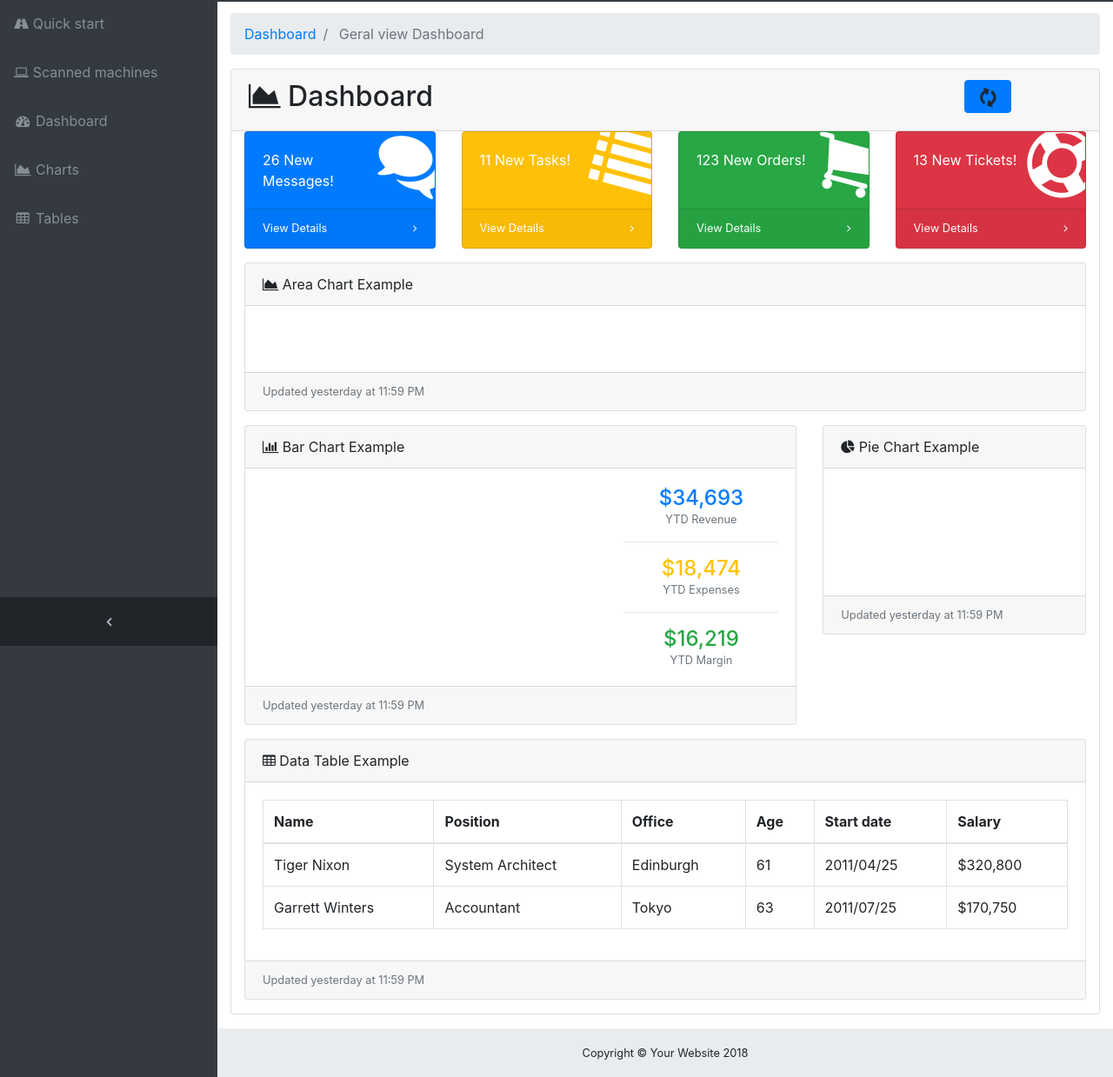
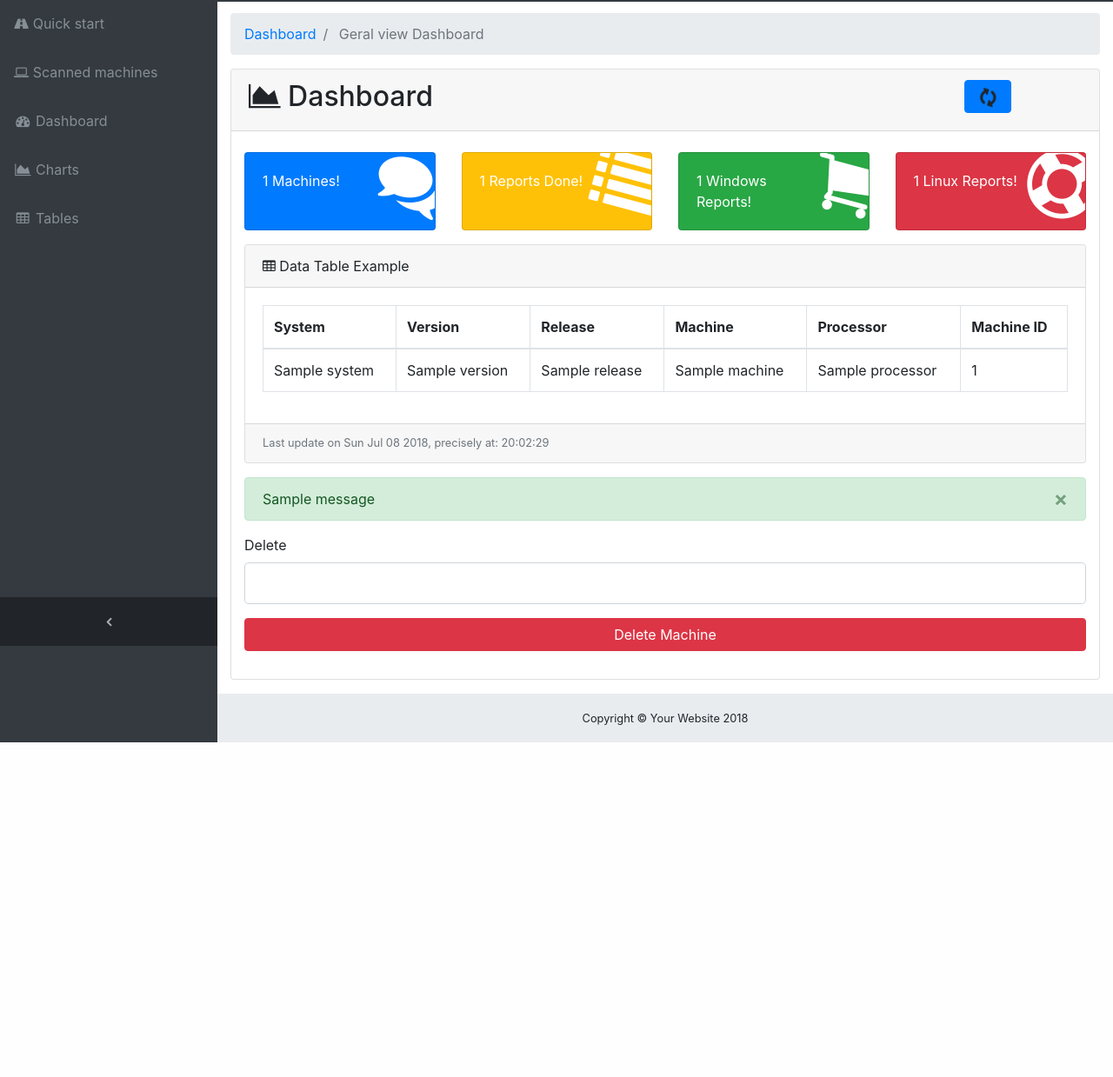
Before and after one commit to RicardoAJPinto/Back-End-ProjectoFinal, a Flask app: template flask/templates/dashboard/dashboard.html in a window 1280 px wide. Shown: the part 57-1296 px from the top of the page at 87% size. After the commit the page ends 911 px from the top, so only its background shows below. Run offline with Flask 2, Linux system fonts and the light colour scheme; tables that the repository leaves empty hold one stand-in row (values such as "Sample post"); the template is opened without the code that fills it: values that come from a table or form of the project are taken from there, most other values are stand-ins (such as "Sample title", 1, 10 or a date in 2020); one stand-in notice (Sample message) is shown; parts of the project's set-up code (start-up, migrations or seed data) failed here and were passed over; some libraries are stand-ins or nearby versions.

Commit message:
Frontend Update

```diff
--- a/flask/templates/dashboard/dashboard.html
+++ b/flask/templates/dashboard/dashboard.html
@@ -50,7 +50,7 @@ document.addEventListener('DOMContentLoaded', function main(e) {
 
 
 <div class="container">
-
+<br/>
     <!-- Icon Cards-->
 <div class="row">
     <div class="col-xl-3 col-sm-6 mb-3">
@@ -59,14 +59,9 @@ document.addEventListener('DOMContentLoaded', function main(e) {
           <div class="card-body-icon">
             <i class="fa fa-fw fa-comments"></i>
           </div>
-          <div class="mr-5">26 New Messages!</div>
+          <div class="mr-5">{{ json_size }} Machines!</div>
         </div>
-        <a class="card-footer text-white clearfix small z-1" href="#">
-          <span class="float-left">View Details</span>
-          <span class="float-right">
-            <i class="fa fa-angle-right"></i>
-          </span>
-        </a>
+
       </div>
     </div>
     <div class="col-xl-3 col-sm-6 mb-3">
@@ -75,14 +70,8 @@ document.addEventListener('DOMContentLoaded', function main(e) {
           <div class="card-body-icon">
             <i class="fa fa-fw fa-list"></i>
           </div>
-          <div class="mr-5">11 New Tasks!</div>
+          <div class="mr-5">{{ count }} Reports Done!</div>
         </div>
-        <a class="card-footer text-white clearfix small z-1" href="#">
-          <span class="float-left">View Details</span>
-          <span class="float-right">
-            <i class="fa fa-angle-right"></i>
-          </span>
-        </a>
       </div>
     </div>
     <div class="col-xl-3 col-sm-6 mb-3">
@@ -91,14 +80,8 @@ document.addEventListener('DOMContentLoaded', function main(e) {
           <div class="card-body-icon">
             <i class="fa fa-fw fa-shopping-cart"></i>
           </div>
-          <div class="mr-5">123 New Orders!</div>
+          <div class="mr-5">{{ count_win }} Windows Reports!</div>
         </div>
-        <a class="card-footer text-white clearfix small z-1" href="#">
-          <span class="float-left">View Details</span>
-          <span class="float-right">
-            <i class="fa fa-angle-right"></i>
-          </span>
-        </a>
       </div>
     </div>
     <div class="col-xl-3 col-sm-6 mb-3">
@@ -107,65 +90,13 @@ document.addEventListener('DOMContentLoaded', function main(e) {
           <div class="card-body-icon">
             <i class="fa fa-fw fa-support"></i>
           </div>
-          <div class="mr-5">13 New Tickets!</div>
+          <div class="mr-5">{{ count_lin }} Linux Reports!</div>
         </div>
-        <a class="card-footer text-white clearfix small z-1" href="#">
-          <span class="float-left">View Details</span>
-          <span class="float-right">
-            <i class="fa fa-angle-right"></i>
-          </span>
-        </a>
       </div>
     </div>
   </div>
-    <!-- Area Chart Example-->
-<div class="card mb-3">
-    <div class="card-header">
-      <i class="fa fa-area-chart"></i> Area Chart Example</div>
-    <div class="card-body">
-      <canvas id="myAreaChart" width="100%" height="30"></canvas>
-    </div>
-    <div class="card-footer small text-muted">Updated yesterday at 11:59 PM</div>
-  </div>
 
-  <div class="row">
-    <div class="col-lg-8">
-      <!-- Example Bar Chart Card-->
-      <div class="card mb-3">
-        <div class="card-header">
-          <i class="fa fa-bar-chart"></i> Bar Chart Example</div>
-        <div class="card-body">
-          <div class="row">
-            <div class="col-sm-8 my-auto">
-              <canvas id="myBarChart" width="100" height="50"></canvas>
-            </div>
-            <div class="col-sm-4 text-center my-auto">
-              <div class="h4 mb-0 text-primary">$34,693</div>
-              <div class="small text-muted">YTD Revenue</div>
-              <hr>
-              <div class="h4 mb-0 text-warning">$18,474</div>
-              <div class="small text-muted">YTD Expenses</div>
-              <hr>
-              <div class="h4 mb-0 text-success">$16,219</div>
-              <div class="small text-muted">YTD Margin</div>
-            </div>
-          </div>
-        </div>
-        <div class="card-footer small text-muted">Updated yesterday at 11:59 PM</div>
-      </div>
-    </div>
-    <div class="col-lg-4">
-      <!-- Example Pie Chart Card-->
-      <div class="card mb-3">
-        <div class="card-header">
-          <i class="fa fa-pie-chart"></i> Pie Chart Example</div>
-        <div class="card-body">
-          <canvas id="myPieChart" width="100%" height="100"></canvas>
-        </div>
-        <div class="card-footer small text-muted">Updated yesterday at 11:59 PM</div>
-      </div>
-    </div>
-  </div>
+
 
   <!-- Example DataTables Card-->
   <div class="card mb-3">
@@ -176,39 +107,67 @@ document.addEventListener('DOMContentLoaded', function main(e) {
         <table class="table table-bordered" id="dataTable" width="100%" cellspacing="0">
           <thead>
             <tr>
-              <th>Name</th>
-              <th>Position</th>
-              <th>Office</th>
-              <th>Age</th>
-              <th>Start date</th>
-              <th>Salary</th>
+              <th>System</th>
+              <th>Version</th>
+              <th>Release</th>
+              <th>Machine</th>
+              <th>Processor</th>
+              <th>Machine ID</th>
             </tr>
           </thead>
-
-          <tbody>
-            <tr>
-              <td>Tiger Nixon</td>
-              <td>System Architect</td>
-              <td>Edinburgh</td>
-              <td>61</td>
-              <td>2011/04/25</td>
-              <td>$320,800</td>
-            </tr>
-            <tr>
-              <td>Garrett Winters</td>
-              <td>Accountant</td>
-              <td>Tokyo</td>
-              <td>63</td>
-              <td>2011/07/25</td>
-              <td>$170,750</td>
-            </tr>
-
+          {% for i in range(json_size) %}
+            <tbody>
+              <tr>
+                <td>{{ APIcall[i]["system"] }}</td>
+                <td>{{ APIcall[i]["version"] }}</td>
+                <td>{{ APIcall[i]["release"] }}</td>
+                <td>{{ APIcall[i]["machine"] }}</td>
+                <td>{{ APIcall[i]["processor"] }}</td>
+                <td>{{ APIcall[i]["machine_id"] }}</td>
+              </tr>
+            {% endfor %}
           </tbody>
         </table>
       </div>
     </div>
-    <div class="card-footer small text-muted">Updated yesterday at 11:59 PM</div>
+    <div class="card-footer small text-muted" id="demo"> </div>
   </div>
+
+  <form method="POST" action="/machines_del" enctype="multipart/form-data">
+    {{ form.hidden_tag() }}
+    <fieldset class="form-group">
+        {% with messages = get_flashed_messages(with_categories=true) %}
+            <!-- Categories: success (green), info (blue), warning (yellow), danger (red) -->
+            {% if messages %}
+              {% for category, message in messages %}
+                <div class="alert alert-{{ category }} alert-dismissible" role="alert">
+                <button type="button" class="close" data-dismiss="alert" aria-label="Close"><span aria-hidden="true">&times;</span></button>
+                <!-- <strong>Title</strong> --> {{ message }}
+                </div>
+              {% endfor %}
+            {% endif %}
+        {% endwith %}
+
+        <div class="form-group">
+            {{ form.machine_id.label(class="form-control-label") }}
+            {% if form.machine_id.errors %}
+                {{ form.machine_id(class="form-control form-control-lg is-invalid") }}
+                <div class="invalid-feedback">
+                    {% for error in form.machine_id.errors %}
+                        <span>{{ error }}</span>
+                    {% endfor %}
+                </div>
+            {% else %}
+                {{ form.machine_id(class="form-control form-control-lg") }}
+            {% endif %}
+        </div>
+          <div class="form-group">
+            {{ form.submit(class="btn btn-danger btn-block") }}
+          </div>
+    </fieldset>
+
+  </form>
+
 </ul>
 </div>
 </div>
```
Also changed, not shown: flask/api.py (+24 -1 lines), flask/dashboard.py (+7 -3 lines), flask/templates/dashboard/HistoryMachines.html (+0 -35 lines), flask/templates/index.html (+42 -23 lines).
